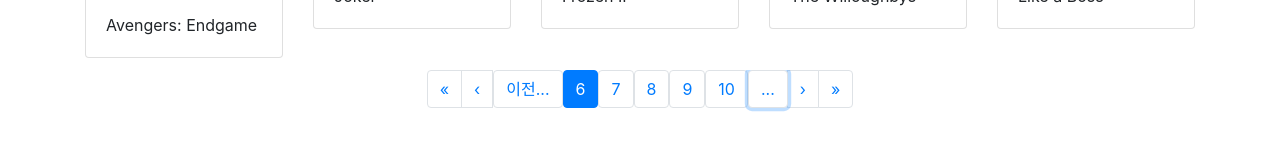
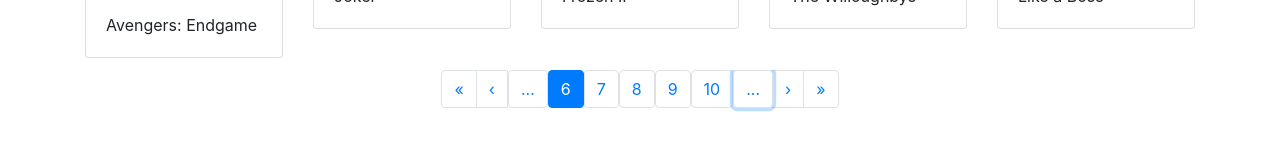
Before and after one commit to hgoguma/vue-pagination, a Vue app: page / in a window 1280 px wide. Both pictures are taken after a click on the button "...". Shown: the part 567-718 px from the top of the page. Built offline with nearby package versions, Linux system fonts and the light colour scheme.

Commit message:
이전 버튼 완성

```diff
--- a/src/components/Home.vue
+++ b/src/components/Home.vue
@@ -42,26 +42,17 @@ export default {
   },
   methods : {
       fetchDataFromJs(currentPageIndex) {
-        console.log('데이터 가져오기!');
-        //pagination 데이터 가져오기
         let data = fetchData(currentPageIndex, this.pageOption);
         this.pagination = data.pagination;
-        console.log('페이지네이션?', this.pagination);
         this.movieData = data.results;
         let poster_path = data.results.map(element => element.poster_path = 'https://image.tmdb.org/t/p/w500' + element.poster_path);
         this.movieData.poster_path = poster_path;
       },
       changePage(currentPageIndex) {
-        console.log('changePage 부모!', currentPageIndex);
         //기존 데이터 비우기
         this.movieData = [];
         this.fetchDataFromJs(currentPageIndex);
       },
-      morePage(nextPageIndex) {
-        console.log('morePage!!!', nextPageIndex);
-        this.fetchDataFromJs(nextPageIndex);
-      }
-
   }
 }
 </script>
--- a/src/components/Pagination.vue
+++ b/src/components/Pagination.vue
@@ -13,7 +13,7 @@
             <!--이전 페이지 범위 이동 -->
             <div v-if="hasPrevPage">
                 <li class="page-item">
-                    <button type="button" tabindex="1" aria-controls="my-list" class="page-link" @click="loadPrevPage()">이전...</button>
+                    <button type="button" tabindex="1" aria-controls="my-list" class="page-link" @click="loadPrevPage()">...</button>
                 </li>
             </div>
 
@@ -63,6 +63,9 @@ export default {
             //이전 페이지로 바꾸는 버튼 활성화
             if(oldVal.length != 0 && newVal.length) {
                 this.hasPrevPage = true;
+            }
+            if(newVal[0] === 1) {
+                this.hasPrevPage = false;
             }
         },
     },
@@ -136,17 +139,12 @@ export default {
         },
         loadPrevPage() {
             console.log('loadPrevPage!!');
-            console.log('현재 페이지의 첫번째 인덱스?', this.pagination.startPage);
             this.currentPageIndex = this.pagination.startPage - this.pagination.pageOption.pageCount;
-            console.log('바뀐 페이지?', this.currentPageIndex);
             this.$emit('changePage', this.currentPageIndex);
             let endPage = (Math.ceil(this.currentPageIndex / this.pagination.pageOption.pageCount) * this.pagination.pageOption.pageCount);
             let startPage = (endPage - this.pagination.pageOption.pageCount)+1;
             //시작 페이지 던져주기
             this.setPagination(startPage);
-
-            console.log('새로운 페이지의 첫번째?', startPage);
-            //this.setPagination()
         }
     }
 }
--- a/src/js/data.js
+++ b/src/js/data.js
@@ -43,8 +43,8 @@ const fetchData = (currentPageIndex, pageOption) => {
 
     console.log('endPage??????', endPage);
 
-    let startPage = endPage-(pageOption.pageCount-1);
-
+    //let startPage = endPage-(pageOption.pageCount-1);
+    let startPage = ((currentPageIndex - 1) / pageOption.pageCount) * pageOption.pageCount + 1;
     console.log('startPage??????', startPage);
 
 
```
